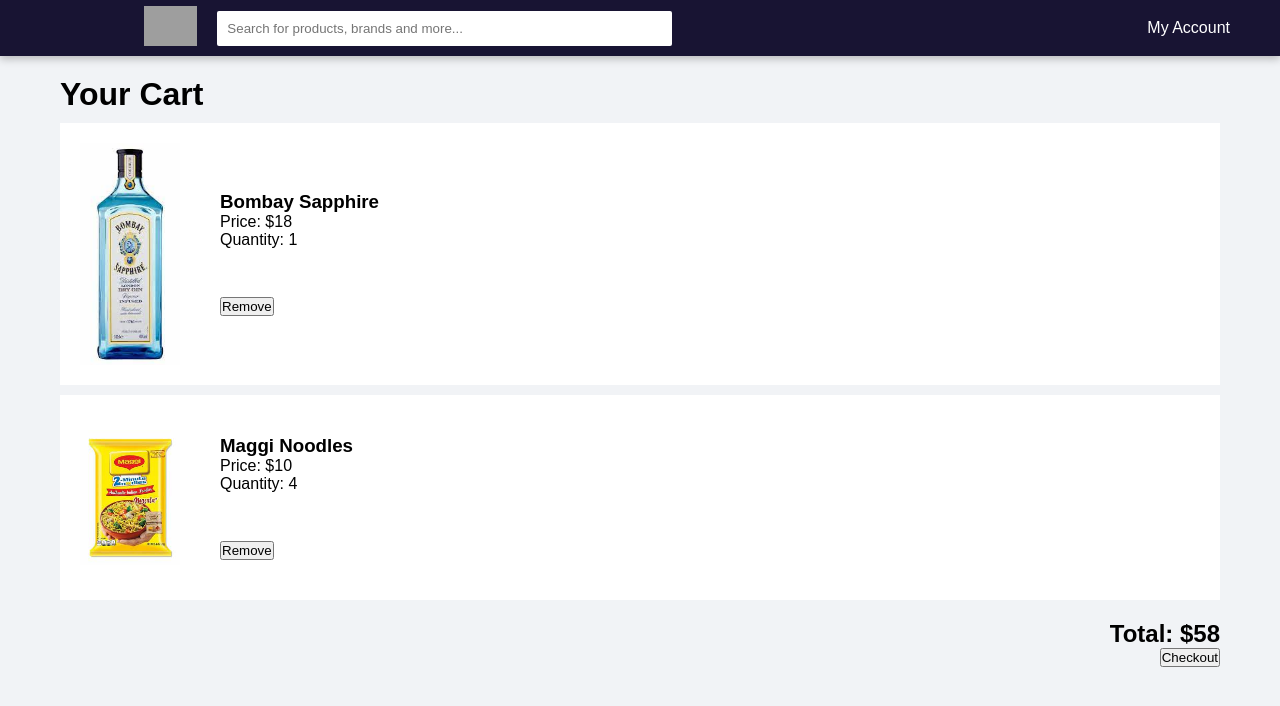
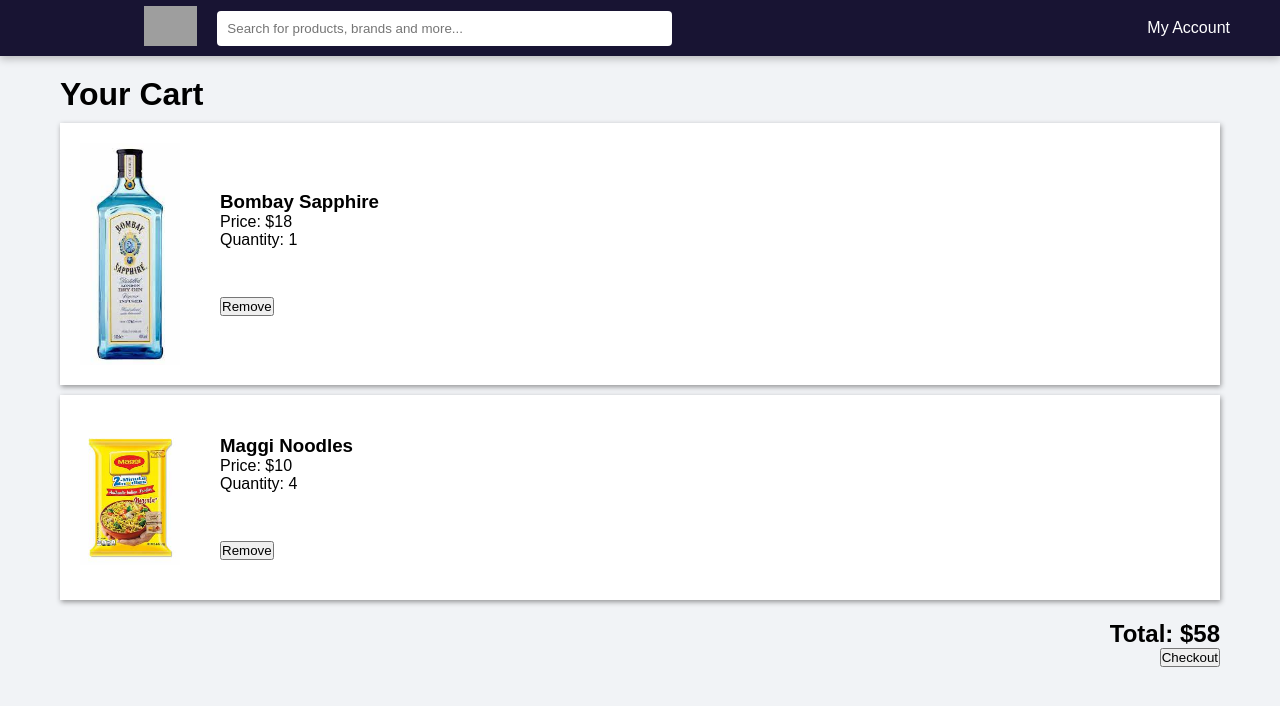
Before and after one commit to Unknownempire/ShopSmart, a Flask app: page /cart in a window 1280 px wide. Shown: the top 706 px of the page. Run offline with Flask 3, Linux system fonts and the light colour scheme; grey boxes are pictures that could not be loaded.

Commit message:
added box shadow, hover on search, linked to front page

```diff
--- a/static/css/cart.css
+++ b/static/css/cart.css
@@ -38,12 +38,19 @@
             flex-grow: 1;
             margin: 0 20px;
             width: 150px;
+            border: none;
+            font-size: 1rem;
         }
         .navbar-search input {
             width: 50%;
             padding: 10px;
             border: none;
-            border-radius: 2px;
+            border-radius: 4px;
+            /* background-color: #e2c402; */
+
+        }
+        input:hover {
+            border: 2px solid orange;
         }
         .navbar-user {
             display: flex;
@@ -92,6 +99,8 @@
             padding: 10px;
             background-color: #fff;
             padding: 20px;
+            /* box-shadow: inset; */
+            box-shadow: 1px 2px 5px rgba(25, 24, 24, 0.432);
         }
         .cart-item img {
             max-width: 100px;
```
